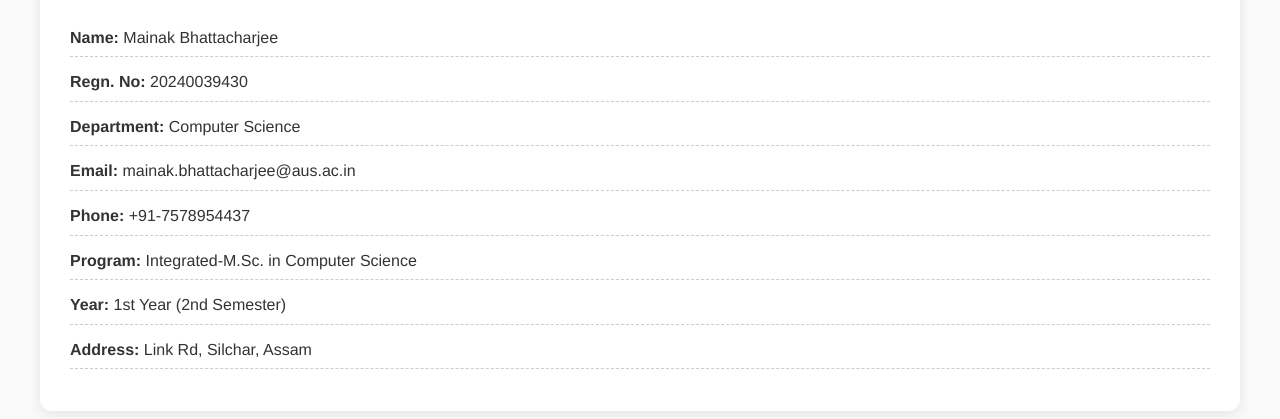
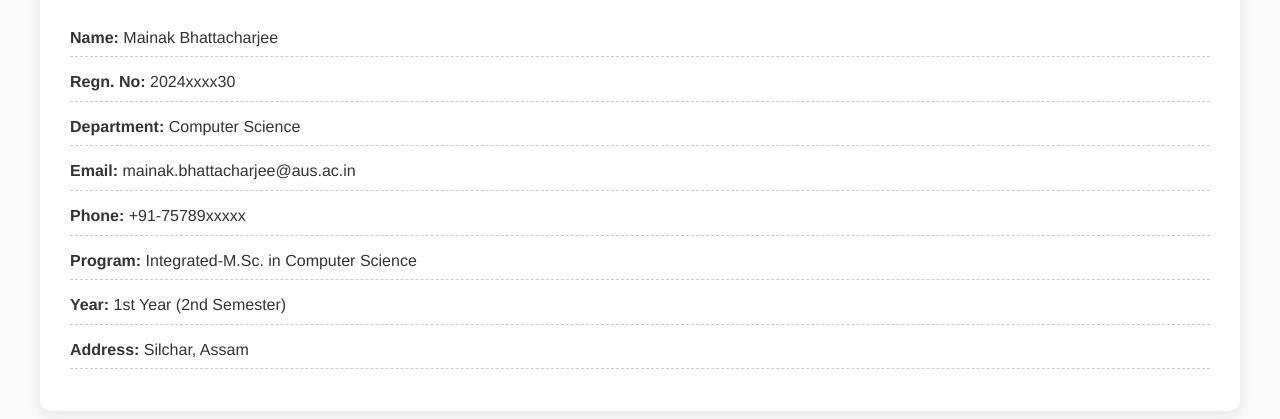
Before and after one commit to Mainak-Bhattacharjee/University-Website, a plain HTML site: page profile.html in a window 1280 px wide. Shown: the part 199-618 px from the top of the page. Drawn offline with Linux system fonts and the light colour scheme.

Commit message:
Update profile.html

```diff
--- a/profile.html
+++ b/profile.html
@@ -48,13 +48,13 @@
     <h2>My Profile</h2>
     <div class="profile-info">
       <p><strong>Name:</strong> Mainak Bhattacharjee</p>
-      <p><strong>Regn. No:</strong> 20240039430</p>
+      <p><strong>Regn. No:</strong> 2024xxxx30</p>
       <p><strong>Department:</strong> Computer Science</p>
       <p><strong>Email:</strong> mainak.bhattacharjee@aus.ac.in</p>
-      <p><strong>Phone:</strong> +91-7578954437</p>
+      <p><strong>Phone:</strong> +91-75789xxxxx</p>
       <p><strong>Program:</strong> Integrated-M.Sc. in Computer Science</p>
       <p><strong>Year:</strong> 1st Year (2nd Semester)</p>
-      <p><strong>Address:</strong> Link Rd, Silchar, Assam</p>
+      <p><strong>Address:</strong> Silchar, Assam</p>
     </div>
   </div>
   <br>
```
